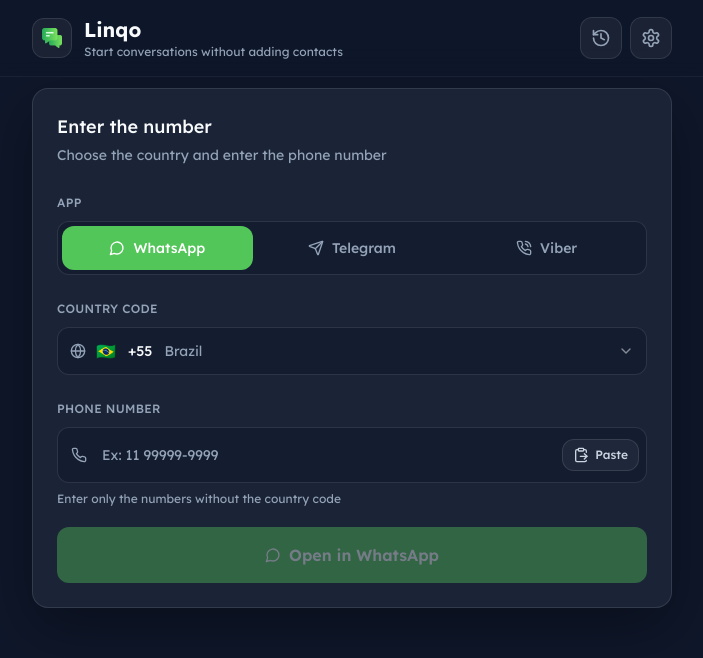
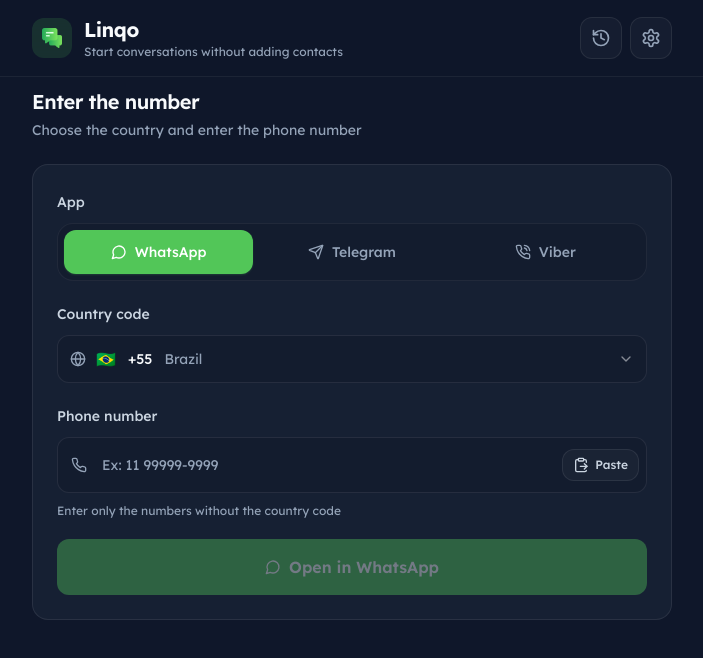
Before and after one commit to glhrmoura/linqo, a React (Vite) app: page / in a window 1280 px wide. Shown: the top 658 px of the page, without its empty margins (288-991 px from the left). Built offline with nearby package versions, Linux system fonts and the light colour scheme.

Commit message:
style: refine layout surfaces and page hierarchy

```diff
--- a/src/components/config/index.tsx
+++ b/src/components/config/index.tsx
@@ -6,7 +6,7 @@
   const { t } = useTranslation();
 
   return (
-    <div className="container mx-auto flex max-w-2xl flex-col gap-6 px-4 pb-[calc(2rem+env(safe-area-inset-bottom,0px))] pt-[calc(5.5rem+env(safe-area-inset-top,0px))]">
+    <div className="container mx-auto flex max-w-2xl animate-fade-in flex-col gap-6 px-4 pb-[calc(2rem+env(safe-area-inset-bottom,0px))] pt-[calc(5.5rem+env(safe-area-inset-top,0px))]">
       <header>
         <h2 className="text-xl font-semibold tracking-tight text-dark-text">
           {t('config.title')}
@@ -14,7 +14,7 @@
         <p className="mt-1 text-sm text-dark-text-tertiary">{t('config.description')}</p>
       </header>
 
-      <section className="rounded-2xl border border-white/10 bg-dark-bg-secondary/80 p-5">
+      <section className="surface-panel p-5 sm:p-6">
         <div className="mb-4">
           <h3 className="text-sm font-semibold text-dark-text">{t('config.language')}</h3>
           <p className="mt-0.5 text-xs text-dark-text-tertiary">
--- a/src/components/number-history/components/HistoryHeader.tsx
+++ b/src/components/number-history/components/HistoryHeader.tsx
@@ -24,7 +24,7 @@
         onClick={onClear}
         disabled={count === 0}
         aria-label={t('history.clear')}
-        className="flex h-10 w-10 shrink-0 items-center justify-center rounded-xl border border-white/10 bg-white/5 text-dark-text-tertiary transition-colors hover:border-white/20 hover:text-dark-text disabled:cursor-not-allowed disabled:opacity-40"
+        className="flex h-10 w-10 shrink-0 items-center justify-center rounded-xl border border-white/[0.08] bg-white/[0.03] text-dark-text-tertiary transition-colors hover:border-white/15 hover:bg-white/[0.05] hover:text-dark-text disabled:cursor-not-allowed disabled:opacity-35"
       >
         <Trash2 className="h-4 w-4" />
       </button>
--- a/src/components/number-history/index.tsx
+++ b/src/components/number-history/index.tsx
@@ -40,14 +40,14 @@
   };
 
   return (
-    <div className="min-h-screen bg-dark-bg text-dark-text">
+    <div className="page-shell">
       <Header />
-      <div className="container mx-auto flex max-w-2xl flex-col gap-6 px-4 pb-[calc(2rem+env(safe-area-inset-bottom,0px))] pt-[calc(5.5rem+env(safe-area-inset-top,0px))]">
+      <div className="container mx-auto flex max-w-2xl animate-fade-in flex-col gap-6 px-4 pb-[calc(2rem+env(safe-area-inset-bottom,0px))] pt-[calc(5.5rem+env(safe-area-inset-top,0px))]">
         <HistoryHeader count={items.length} onClear={handleClear} />
         {items.length === 0 ? (
           <HistoryEmpty />
         ) : (
-          <div className="overflow-hidden rounded-2xl border border-white/10 bg-dark-bg-secondary/80">
+          <div className="surface-panel overflow-hidden">
             {items.map((item) => (
               <HistoryItem
                 key={item.id}
--- a/src/components/ui/header.tsx
+++ b/src/components/ui/header.tsx
@@ -12,15 +12,15 @@
   return (
     <header
       className={cn(
-        'fixed left-0 right-0 top-0 z-50 border-b border-white/5 bg-dark-bg/70 pt-[env(safe-area-inset-top,0px)] backdrop-blur-xl',
+        'fixed left-0 right-0 top-0 z-50 border-b border-white/[0.06] bg-dark-bg/75 pt-[env(safe-area-inset-top,0px)] backdrop-blur-xl',
         className
       )}
       {...props}
     >
       <div className="container mx-auto max-w-2xl px-4 py-4">
         <div className="flex items-center justify-between gap-3">
-          <Link to="/" className="flex min-w-0 items-center gap-3">
-            <span className="flex h-10 w-10 shrink-0 items-center justify-center rounded-xl border border-white/10 bg-white/5">
+          <Link to="/" className="group flex min-w-0 items-center gap-3">
+            <span className="flex h-10 w-10 shrink-0 items-center justify-center rounded-xl bg-linqo-green/15 text-linqo-green transition-colors group-hover:bg-linqo-green/20">
               <img
                 src="/assets/logo.png"
                 alt="Linqo"
@@ -28,7 +28,7 @@
               />
             </span>
             <span className="min-w-0">
-              <span className="block truncate text-xl font-bold text-dark-text">
+              <span className="block truncate text-xl font-bold tracking-tight text-dark-text">
                 {t('title')}
               </span>
               <span className="block truncate text-xs text-dark-text-tertiary">
@@ -41,7 +41,7 @@
             <Link
               to="/"
               aria-label={t('nav.backHome')}
-              className="inline-flex shrink-0 items-center gap-2 rounded-xl border border-white/10 bg-white/5 px-3 py-2.5 text-sm font-medium text-dark-text-tertiary transition-colors hover:border-white/20 hover:text-dark-text"
+              className="inline-flex shrink-0 items-center gap-2 rounded-xl border border-white/[0.08] bg-white/[0.03] px-3 py-2.5 text-sm font-medium text-dark-text-tertiary transition-colors hover:border-white/15 hover:bg-white/[0.05] hover:text-dark-text"
             >
               <ArrowLeft className="h-4 w-4" />
               {t('nav.back')}
@@ -51,14 +51,14 @@
               <Link
                 to="/history"
                 aria-label={t('nav.history')}
-                className="rounded-xl border border-white/10 bg-white/5 p-2.5 text-dark-text-tertiary transition-colors hover:border-white/20 hover:text-dark-text"
+                className="rounded-xl border border-white/[0.08] bg-white/[0.03] p-2.5 text-dark-text-tertiary transition-colors hover:border-white/15 hover:bg-white/[0.05] hover:text-dark-text"
               >
                 <History className="h-5 w-5" />
               </Link>
               <Link
                 to="/config"
                 aria-label={t('nav.settings')}
-                className="rounded-xl border border-white/10 bg-white/5 p-2.5 text-dark-text-tertiary transition-colors hover:border-white/20 hover:text-dark-text"
+                className="rounded-xl border border-white/[0.08] bg-white/[0.03] p-2.5 text-dark-text-tertiary transition-colors hover:border-white/15 hover:bg-white/[0.05] hover:text-dark-text"
               >
                 <Settings className="h-5 w-5" />
               </Link>
--- a/src/components/ui/language-selector.tsx
+++ b/src/components/ui/language-selector.tsx
@@ -21,7 +21,7 @@
       <SelectTrigger
         aria-label={t('config.language')}
         className={cn(
-          'h-12 w-full rounded-xl border-white/10 bg-dark-bg/50 px-5 text-dark-text focus:border-white/10 focus:ring-0 focus:ring-offset-0',
+          'h-12 w-full rounded-xl border-white/[0.08] bg-dark-bg/40 px-5 text-dark-text focus:border-white/15 focus:ring-0 focus:ring-offset-0',
           className
         )}
       >
--- a/src/index.css
+++ b/src/index.css
@@ -53,8 +53,12 @@
   }
 
   body {
-    @apply bg-dark-bg text-dark-text font-lexend;
+    @apply bg-dark-bg text-dark-text font-lexend antialiased;
     overscroll-behavior: none;
+  }
+
+  #root {
+    isolation: isolate;
   }
 }
 
@@ -71,4 +75,28 @@
     backdrop-filter: blur(16px);
     background: rgba(30, 41, 59, 0.72);
   }
+
+  .page-shell {
+    position: relative;
+    min-height: 100dvh;
+    background-color: #0f172a;
+    color: #f8fafc;
+  }
+
+  .page-shell::before {
+    content: '';
+    pointer-events: none;
+    position: fixed;
+    inset: 0;
+    z-index: -1;
+    background:
+      radial-gradient(ellipse 80% 50% at 50% -20%, rgba(82, 198, 88, 0.12), transparent 55%),
+      radial-gradient(ellipse 60% 40% at 100% 0%, rgba(34, 158, 217, 0.06), transparent 50%);
+  }
+
+  .surface-panel {
+    border-radius: 1rem;
+    border: 1px solid rgba(255, 255, 255, 0.08);
+    background: rgba(30, 41, 59, 0.55);
+  }
 }
--- a/src/pages/Config.tsx
+++ b/src/pages/Config.tsx
@@ -3,7 +3,7 @@
 
 const Config = () => {
   return (
-    <div className="min-h-screen bg-dark-bg text-dark-text">
+    <div className="page-shell">
       <Header />
       <ConfigSettings />
     </div>
--- a/src/pages/Index.tsx
+++ b/src/pages/Index.tsx
@@ -29,17 +29,17 @@
   {
     id: 'whatsapp',
     icon: MessageCircle,
-    activeClass: 'bg-linqo-green text-white',
+    activeClass: 'bg-linqo-green text-white shadow-sm shadow-linqo-green/20',
   },
   {
     id: 'telegram',
     icon: Send,
-    activeClass: 'bg-[#229ED9] text-white',
+    activeClass: 'bg-[#229ED9] text-white shadow-sm shadow-[#229ED9]/20',
   },
   {
     id: 'viber',
     icon: PhoneCall,
-    activeClass: 'bg-[#7360F2] text-white',
+    activeClass: 'bg-[#7360F2] text-white shadow-sm shadow-[#7360F2]/20',
   },
 ];
 
@@ -127,32 +127,34 @@
   };
 
   return (
-    <div className="min-h-screen bg-dark-bg text-dark-text">
+    <div className="page-shell">
       <Header />
 
       <div className="container mx-auto flex max-w-2xl animate-fade-in flex-col gap-6 px-4 pb-[calc(2rem+env(safe-area-inset-bottom,0px))] pt-[calc(5.5rem+env(safe-area-inset-top,0px))]">
-        <section className="rounded-2xl border border-white/10 bg-dark-bg-secondary/80 p-5 shadow-[0_20px_60px_rgba(0,0,0,0.35)] sm:p-6">
-          <div className="mb-6 space-y-1">
-            <h2 className="text-lg font-medium text-dark-text">{t('card.title')}</h2>
-            <p className="text-sm text-dark-text-tertiary">{t('card.description')}</p>
-          </div>
+        <header>
+          <h2 className="text-xl font-semibold tracking-tight text-dark-text">
+            {t('card.title')}
+          </h2>
+          <p className="mt-1 text-sm text-dark-text-tertiary">{t('card.description')}</p>
+        </header>
 
+        <section className="surface-panel p-5 sm:p-6">
           <div className="space-y-5">
-            <div className="space-y-2">
-              <label className="text-xs font-medium uppercase tracking-wide text-dark-text-tertiary">
+            <div className="space-y-2.5">
+              <label className="text-sm font-medium text-dark-text-secondary">
                 {t('form.platform.label')}
               </label>
-              <div className="grid grid-cols-3 gap-1 rounded-xl border border-white/10 bg-dark-bg/50 p-1">
+              <div className="grid grid-cols-3 gap-1 rounded-2xl border border-white/[0.06] bg-dark-bg/40 p-1.5">
                 {platforms.map(({ id, icon: Icon, activeClass }) => (
                   <button
                     key={id}
                     type="button"
                     onClick={() => setPlatform(id)}
                     className={cn(
-                      'flex h-11 items-center justify-center gap-1.5 rounded-lg px-1 text-xs font-medium transition-colors sm:gap-2 sm:text-sm',
+                      'flex h-11 items-center justify-center gap-1.5 rounded-xl px-1 text-xs font-medium transition-all duration-200 sm:gap-2 sm:text-sm',
                       platform === id
                         ? activeClass
-                        : 'text-dark-text-tertiary hover:bg-white/5 hover:text-dark-text'
+                        : 'text-dark-text-tertiary hover:bg-white/[0.04] hover:text-dark-text'
                     )}
                   >
                     <Icon className="h-4 w-4 shrink-0" />
@@ -162,12 +164,12 @@
               </div>
             </div>
 
-            <div className="space-y-2">
-              <label className="text-xs font-medium uppercase tracking-wide text-dark-text-tertiary">
+            <div className="space-y-2.5">
+              <label className="text-sm font-medium text-dark-text-secondary">
                 {t('form.countryCode.label')}
               </label>
               <Select value={countryCode} onValueChange={setCountryCode}>
-                <SelectTrigger className="h-12 rounded-xl border-white/10 bg-dark-bg/50 text-dark-text transition-colors focus:border-linqo-green/60 focus:ring-linqo-green/20">
+                <SelectTrigger className="h-12 rounded-xl border-white/[0.08] bg-dark-bg/40 text-dark-text transition-colors focus:border-white/15 focus:ring-0 focus:ring-offset-0">
                   <div className="flex items-center gap-2.5">
                     <Globe className="h-4 w-4 text-dark-text-tertiary" />
                     <SelectValue />
@@ -193,8 +195,8 @@
               </Select>
             </div>
 
-            <div className="space-y-2">
-              <label className="text-xs font-medium uppercase tracking-wide text-dark-text-tertiary">
+            <div className="space-y-2.5">
+              <label className="text-sm font-medium text-dark-text-secondary">
                 {t('form.phoneNumber.label')}
               </label>
               <div className="relative">
@@ -204,7 +206,7 @@
                   placeholder={t('form.phoneNumber.placeholder')}
                   value={phoneNumber}
                   onChange={handlePhoneChange}
-                  className="h-14 rounded-xl border-white/10 bg-dark-bg/50 pl-11 pr-28 text-base text-dark-text transition-colors placeholder:text-dark-text-tertiary focus-visible:border-linqo-green/60 focus-visible:ring-linqo-green/20"
+                  className="h-14 rounded-xl border-white/[0.08] bg-dark-bg/40 pl-11 pr-28 text-base text-dark-text transition-colors placeholder:text-dark-text-tertiary focus-visible:border-white/15 focus-visible:ring-0 focus-visible:ring-offset-0"
                 />
                 <div className="absolute right-2 top-1/2 flex -translate-y-1/2 items-center gap-1">
                   {phoneNumber && (
@@ -228,7 +230,7 @@
                     onClick={handlePastePhone}
                     variant="ghost"
                     size="sm"
-                    className="h-8 gap-1.5 rounded-lg border border-white/10 bg-white/5 px-2.5 text-xs text-dark-text-secondary transition-all hover:border-linqo-green/30 hover:bg-linqo-green/10 hover:text-dark-text"
+                    className="h-8 gap-1.5 rounded-lg border border-white/[0.08] bg-white/[0.03] px-2.5 text-xs text-dark-text-secondary transition-colors hover:border-white/15 hover:bg-white/[0.06] hover:text-dark-text"
                   >
                     <ClipboardPaste className="h-3.5 w-3.5" />
                     {t('form.paste')}
@@ -251,7 +253,7 @@
               onClick={openChat}
               disabled={!phoneNumber || !isValidNumber}
               className={cn(
-                'h-14 w-full rounded-xl text-base font-semibold text-white transition-colors duration-200 disabled:cursor-not-allowed disabled:opacity-40',
+                'mt-1 h-14 w-full gap-2 rounded-xl text-base font-semibold text-white transition-all duration-200 disabled:cursor-not-allowed disabled:opacity-40',
                 platform === 'telegram' && 'bg-[#229ED9] hover:bg-[#1b8fc7]',
                 platform === 'viber' && 'bg-[#7360F2] hover:bg-[#6250e0]',
                 platform === 'whatsapp' && 'linqo-gradient'
```
Also changed, not shown: src/components/number-history/components/HistoryEmpty.tsx (+4 -4 lines), src/components/number-history/components/HistoryItem.tsx (+8 -8 lines).
